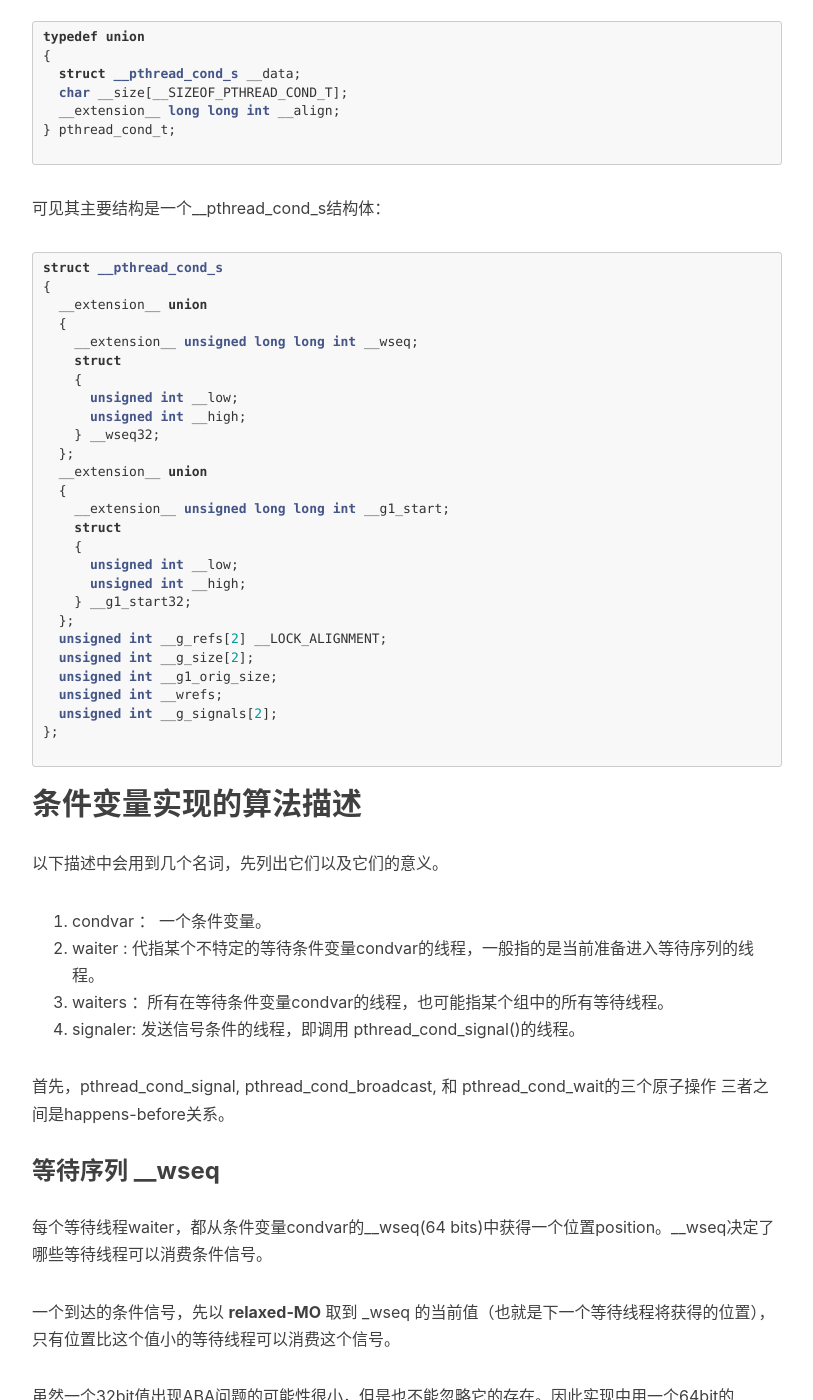
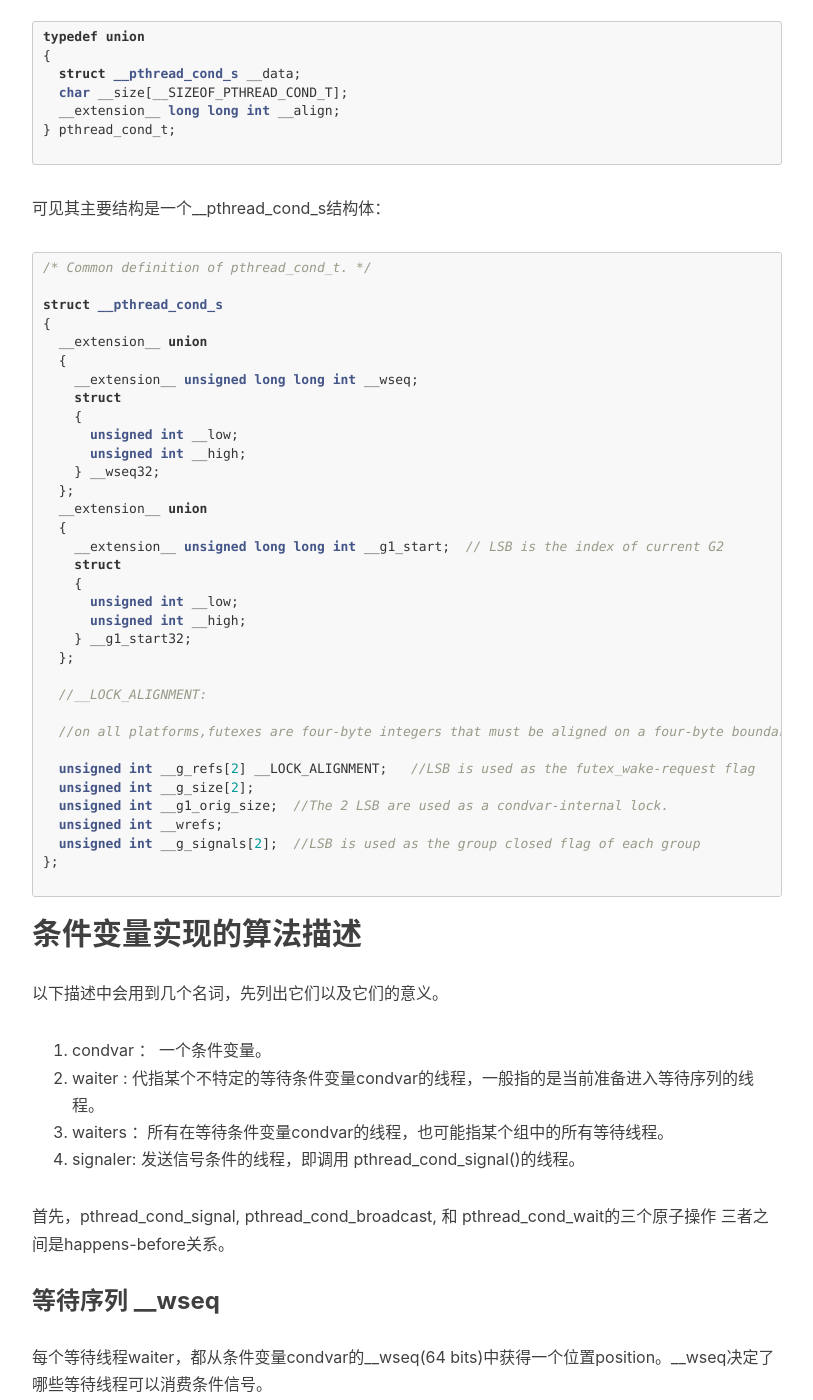
Before and after one commit to ttyrion/ttyrion.github.io, a Jekyll site: the page built from _posts/2018-09-24-【pthread】条件变量的实现之原理描述.md, in a window 1280 px wide and 1400 px high, scrolled down 1916 px. Shown: the whole window, without its empty margins (233-1046 px from the left). Built offline with Jekyll 4.4.1, drawn with Linux system fonts in a browser that asks for light colours; nearby versions of some CDN libraries; comment, search, counter and statistics services are not loaded.

Commit message:
__pthread_cond_s

````diff
--- a/_posts/2018-09-24-【pthread】条件变量的实现之原理描述.md
+++ b/_posts/2018-09-24-【pthread】条件变量的实现之原理描述.md
@@ -36,6 +36,8 @@ typedef union
 ```
 可见其主要结构是一个__pthread_cond_s结构体：
 ```cpp
+/* Common definition of pthread_cond_t. */
+
 struct __pthread_cond_s
 {
   __extension__ union
@@ -49,18 +51,23 @@ struct __pthread_cond_s
   };
   __extension__ union
   {
-    __extension__ unsigned long long int __g1_start;
+    __extension__ unsigned long long int __g1_start;  // LSB is the index of current G2
     struct
     {
       unsigned int __low;
       unsigned int __high;
     } __g1_start32;
   };
-  unsigned int __g_refs[2] __LOCK_ALIGNMENT;
+
+  //__LOCK_ALIGNMENT:
+
+  //on all platforms,futexes are four-byte integers that must be aligned on a four-byte boundary.
+
+  unsigned int __g_refs[2] __LOCK_ALIGNMENT;   //LSB is used as the futex_wake-request flag
   unsigned int __g_size[2];
-  unsigned int __g1_orig_size;
+  unsigned int __g1_orig_size;  //The 2 LSB are used as a condvar-internal lock.
   unsigned int __wrefs;
-  unsigned int __g_signals[2];
+  unsigned int __g_signals[2];  //LSB is used as the group closed flag of each group
 };
 
 ```
@@ -114,6 +121,7 @@ G1的起始位置使得一个waiter可以判断它们是否已经被完全signal
 
 ### 字段解释
 pthread_cond_t 由以下几个成员变量组成：
+
 **__wseq**: waiter sequence counter
 1. LSB即为当前G2的索引
 2. waiters 持有mutex时 fetch_add它。 信号发送方并发load/fetch_xor它。
````
